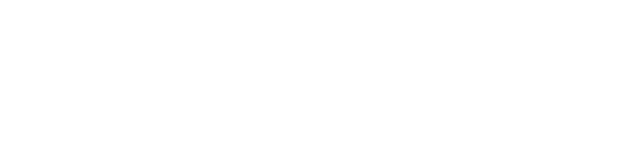
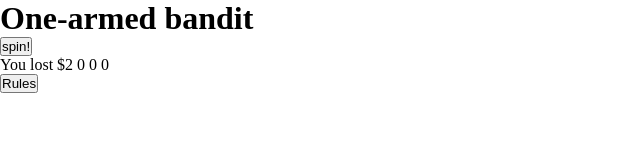
Before and after one commit to KamilKonopski/one-armed-bandit, a website: page index.html in a window 1280 px wide. Shown: the whole page, without its empty margins (0-640 px from the left). Drawn offline with Linux system fonts and the light colour scheme.

Commit message:
add HTML structure

```diff
--- a/index.html
+++ b/index.html
@@ -8,6 +8,22 @@
 		<link rel="stylesheet" href="css/style.css" />
 	</head>
 	<body>
+		<div class="container">
+			<h1>One-armed bandit</h1>
+			<section class="game">
+				<div class="game__item"></div>
+				<div class="game__item"></div>
+				<div class="game__item"></div>
+				<button>spin!</button>
+			</section>
+			<section class="stats">
+				<span class="stats__result">You lost $2</span>
+				<span class="stats__games">0</span>
+				<span class="stats__wins">0</span>
+				<span class="stats__losses">0</span>
+			</section>
+			<button>Rules</button>
+		</div>
 		<script type="module" src="js/main.js"></script>
 	</body>
 </html>
```
